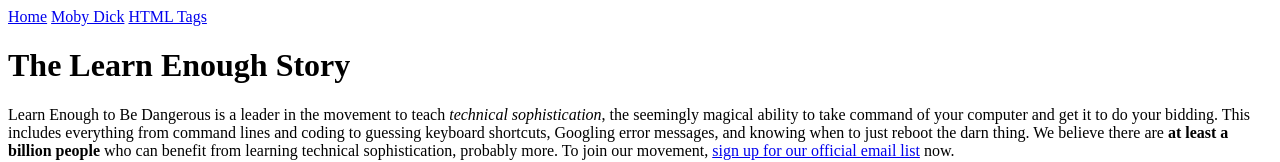
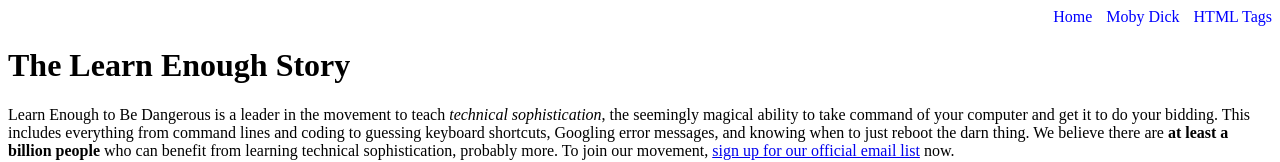
Before and after one commit to ivansetiawantky/sample_website, a plain HTML site: page index.html in a window 1280 px wide. Shown: the top 162 px of the page. Drawn offline with Linux system fonts and the light colour scheme.

Commit message:
Change navigation div style

```diff
--- a/index.html
+++ b/index.html
@@ -7,10 +7,15 @@
   </head>
   <body>
 
-    <div>
-      <a href="index.html">Home</a>
-      <a href="moby_dick.html">Moby Dick</a>
-      <a href="tags.html">HTML Tags</a>
+    <div style="text-align: right;">
+      <a href="index.html"
+         style="text-decoration: none; color: blue;">Home</a>
+      <a href="moby_dick.html"
+         style="text-decoration: none; color: blue; margin: 0 0 0 10px;">
+        Moby Dick</a>
+      <a href="tags.html"
+         style="text-decoration: none; color: blue; margin: 0 0 0 10px;">
+        HTML Tags</a>
     </div>
 
     <h1>The Learn Enough Story</h1>
```
Also changed, not shown: moby_dick.html (+9 -4 lines), tags.html (+9 -4 lines).
